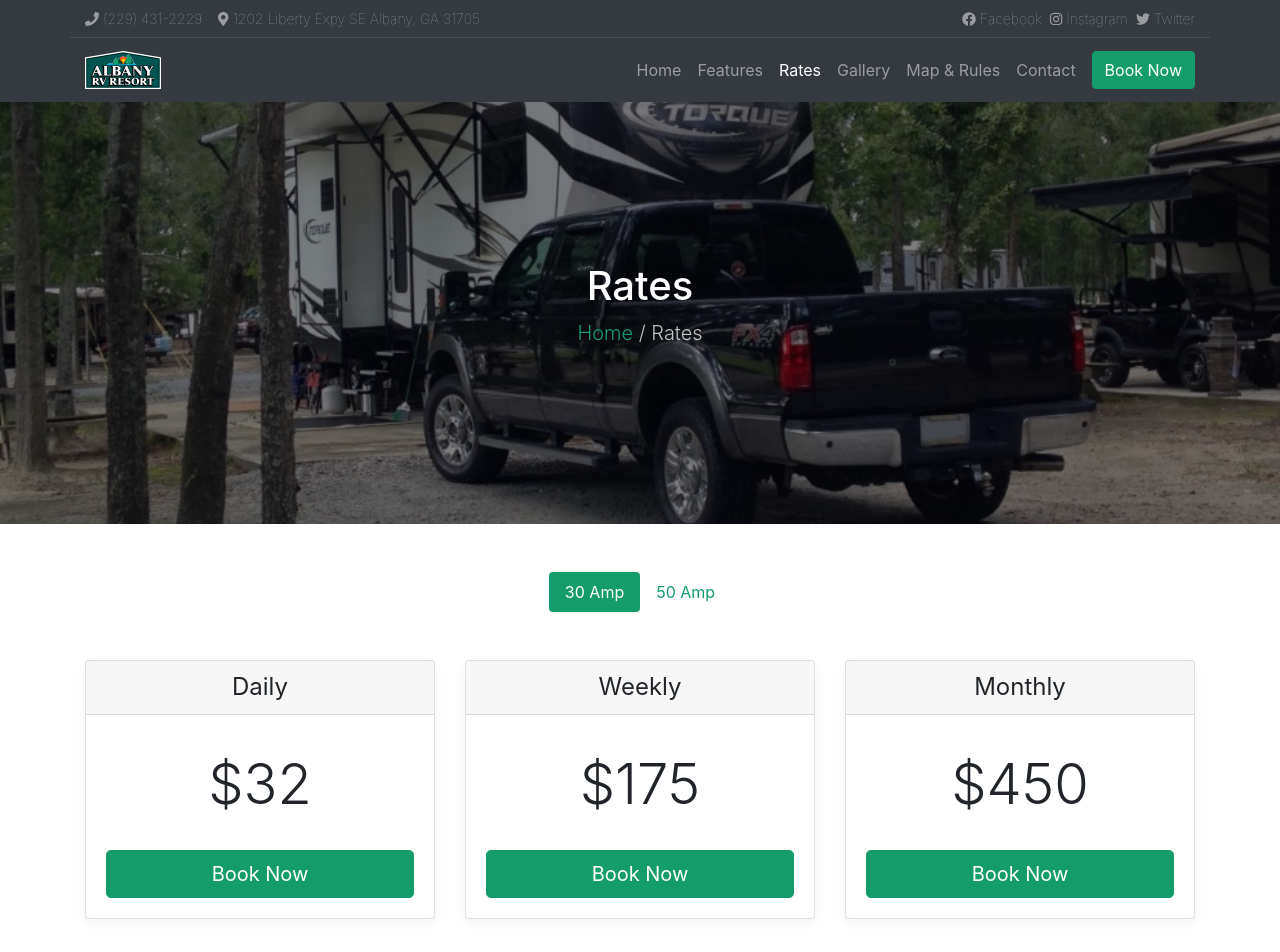
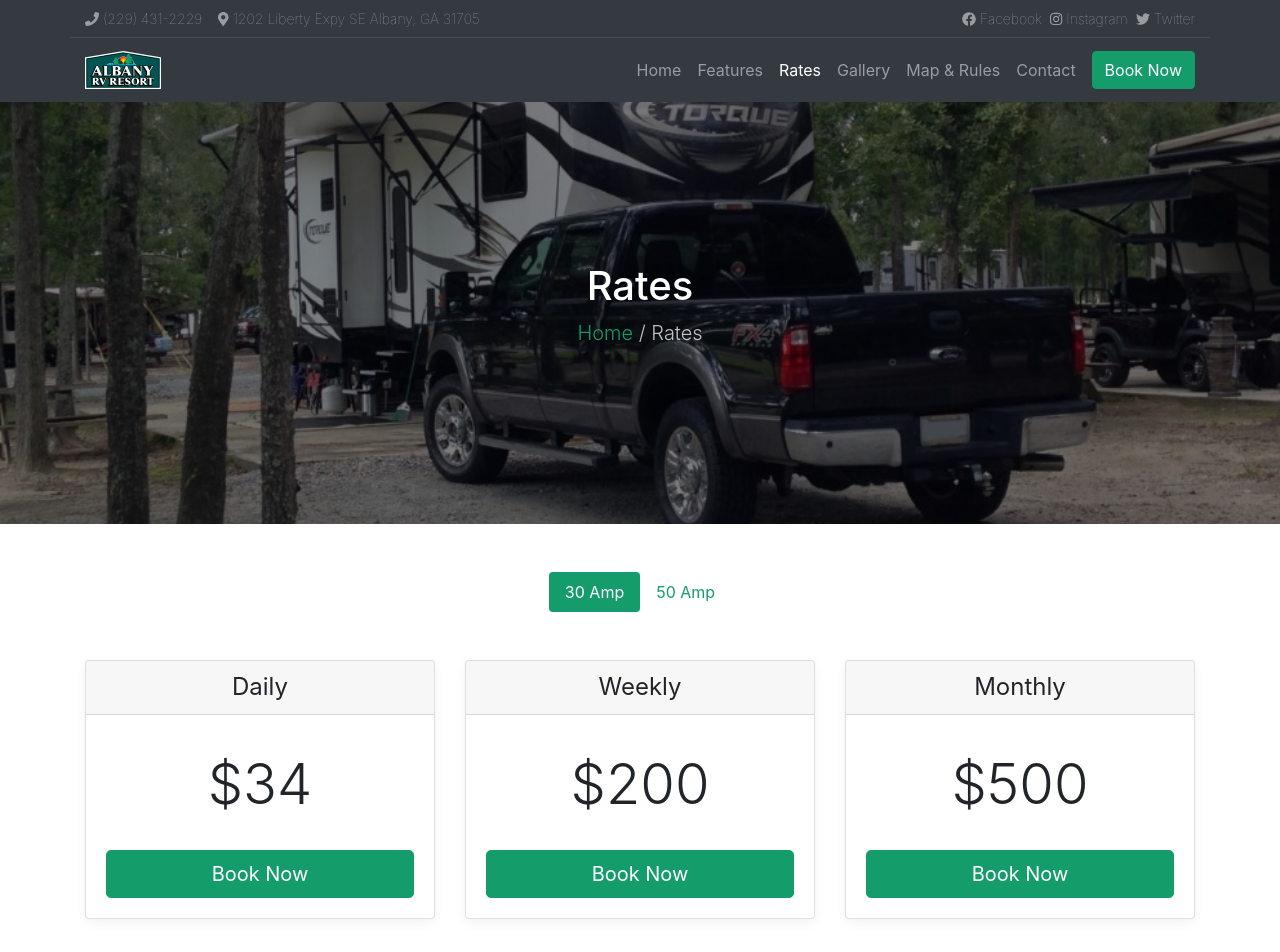
Before and after one commit to brandonptucker/albanyrvresort.com, a Nuxt app: page /rates in a window 1280 px wide. Shown: the top 952 px of the page. Built offline with nearby package versions, Linux system fonts and the light colour scheme.

Commit message:
Update rates for 2020

```diff
--- a/pages/rates.vue
+++ b/pages/rates.vue
@@ -46,15 +46,15 @@
         >
           <div class="row">
             <rate-card
-              :rate="32"
+              :rate="34"
               title="Daily"
             />
             <rate-card
-              :rate="175"
+              :rate="200"
               title="Weekly"
             />
             <rate-card
-              :rate="450"
+              :rate="500"
               title="Monthly"
             />
           </div>
@@ -67,15 +67,15 @@
         >
           <div class="row">
             <rate-card
-              :rate="36"
+              :rate="38"
               title="Daily"
             />
             <rate-card
-              :rate="190"
+              :rate="225"
               title="Weekly"
             />
             <rate-card
-              :rate="500"
+              :rate="550"
               title="Monthly"
             />
           </div>
```
Also changed, not shown: 1 other file (tests, documents, lock files or other folders).
